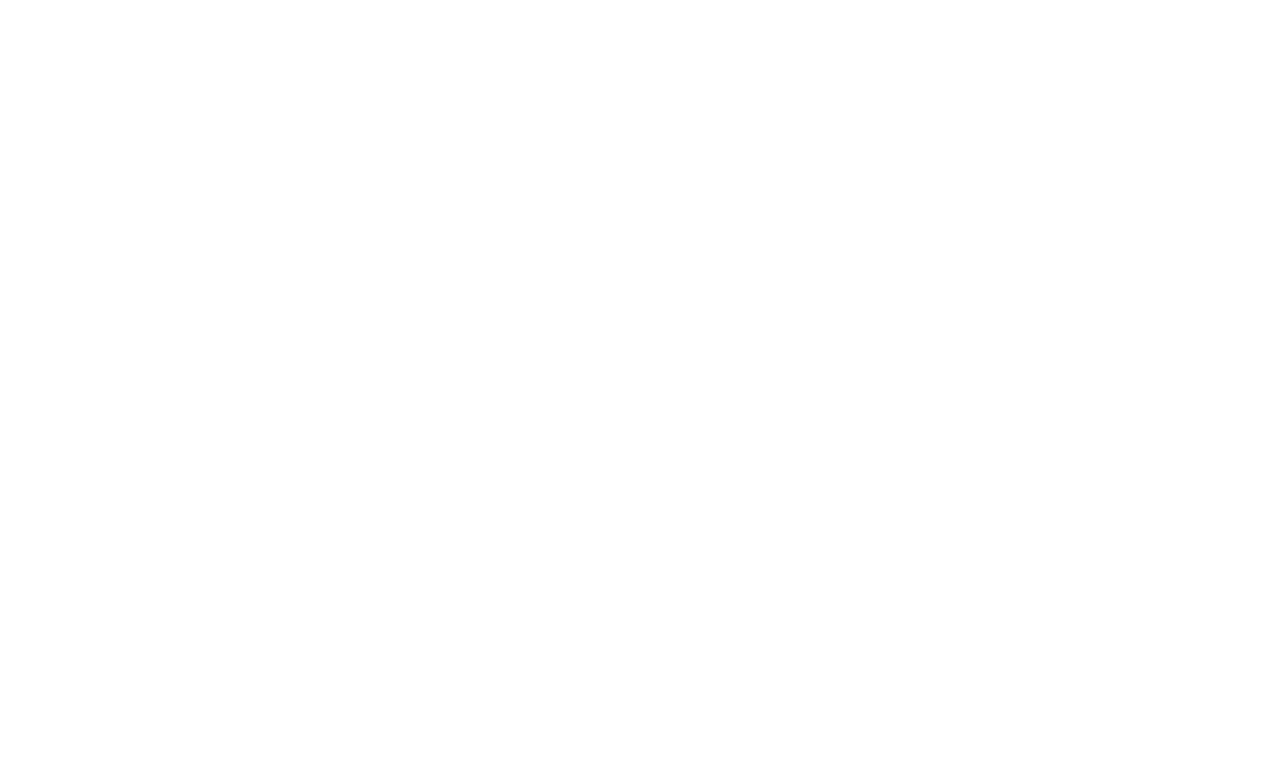
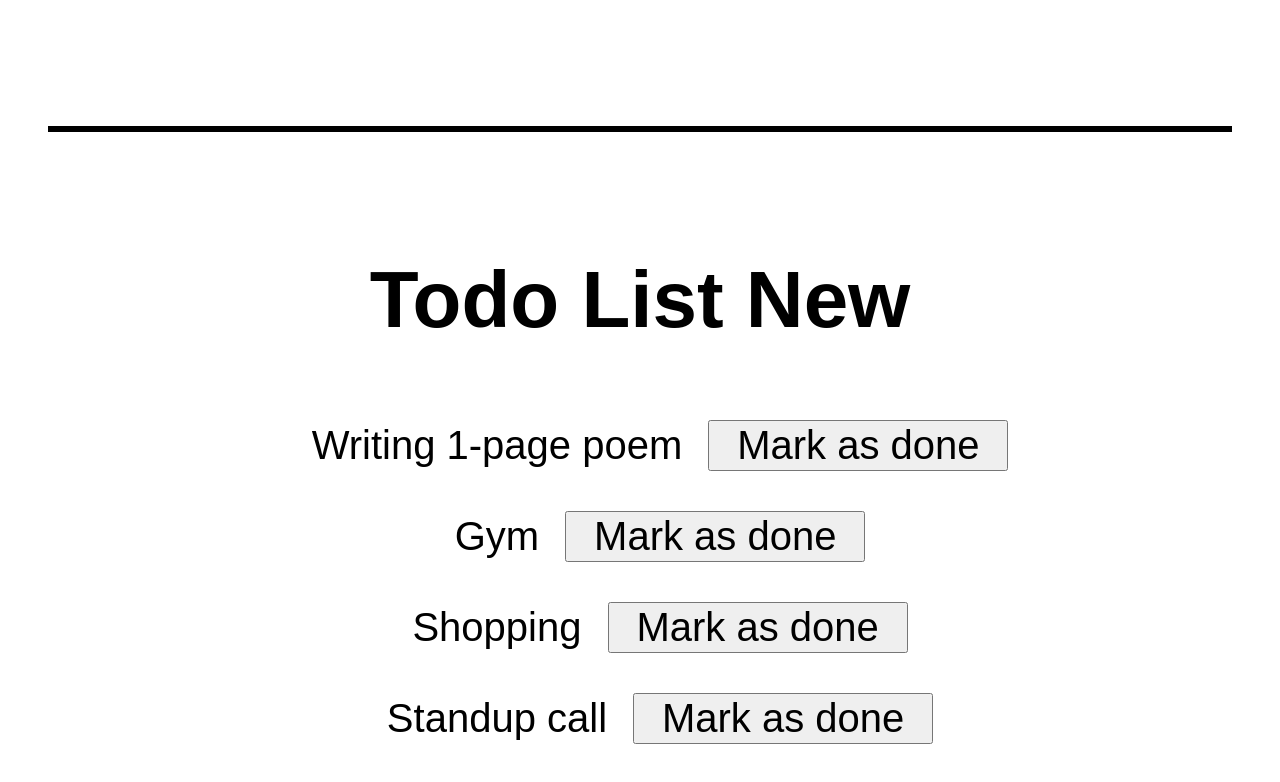
Before and after one commit to mdadil09/React-JS-Practice-Set, a React (Create React App) app in the folder set-4/: page / in a window 1280 px wide. Shown: the part 2322-3104 px from the top of the page. Before the commit the page ends 2448 px from the top, so only its background shows below. Built offline with nearby package versions, Linux system fonts and the light colour scheme.

Commit message:
Added todoList based question

```diff
--- a/set-4/src/App.js
+++ b/set-4/src/App.js
@@ -3,7 +3,8 @@
 import HeroAndVillian from "./Pages/HeroAndVillian/HeroAndVillian";
 import MagnifyText from "./Pages/MagnifyText/MagnifyText";
 import ToDoList from "./Pages/ToDoList/ToDoList";
-import { characters, itemList, todoItems } from "./data";
+import ToDoList1 from "./Pages/ToDoList/TodoListNew";
+import { characters, itemList, todoItems, todoItems1 } from "./data";
 
 function App() {
   return (
@@ -17,6 +18,8 @@
       <DisplayVegetable itemList={itemList} />
       <hr />
       <ToDoList todoItems={todoItems} />
+      <hr />
+      <ToDoList1 todoItems1={todoItems1} />
     </div>
   );
 }
--- /dev/null
+++ b/set-4/src/Pages/ToDoList/TodoListNew.jsx
@@ -0,0 +1,47 @@
+import React, { useState } from "react";
+
+const ToDoList1 = ({ todoItems1 }) => {
+  const [todo, setTodo] = useState(todoItems1);
+
+  const handleClick = (id) => {
+    const doneItem = todo.map((item) => {
+      if (item.id === id) {
+        return {
+          ...item,
+          isDone: !item.isDone,
+        };
+      } else {
+        return item;
+      }
+    });
+    setTodo(doneItem);
+  };
+  return (
+    <div className="container" style={{ padding: "60px", fontSize: "40px" }}>
+      <h1>Todo List New</h1>
+      <ul style={{ listStyle: "none" }}>
+        {todo.map((item) => (
+          <li
+            style={{
+              textDecoration: item.isDone === true ? "line-through" : null,
+              color: item.isDone === true ? "red" : null,
+            }}
+            key={item.id}
+          >
+            <li style={{ padding: "20px" }}>
+              {item.task}{" "}
+              <button
+                style={{ marginLeft: "15px", fontSize: "40px", width: "300px" }}
+                onClick={() => handleClick(item.id)}
+              >
+                Mark as done
+              </button>
+            </li>
+          </li>
+        ))}
+      </ul>
+    </div>
+  );
+};
+
+export default ToDoList1;
--- a/set-4/src/data.js
+++ b/set-4/src/data.js
@@ -63,3 +63,10 @@
   { id: 3, task: "Shopping", isDone: false },
   { id: 4, task: "Standup call", isDone: true },
 ];
+
+export const todoItems1 = [
+  { id: 1, task: "Writing 1-page poem", isDone: false },
+  { id: 2, task: "Gym", isDone: false },
+  { id: 3, task: "Shopping", isDone: false },
+  { id: 4, task: "Standup call", isDone: false },
+];
```
